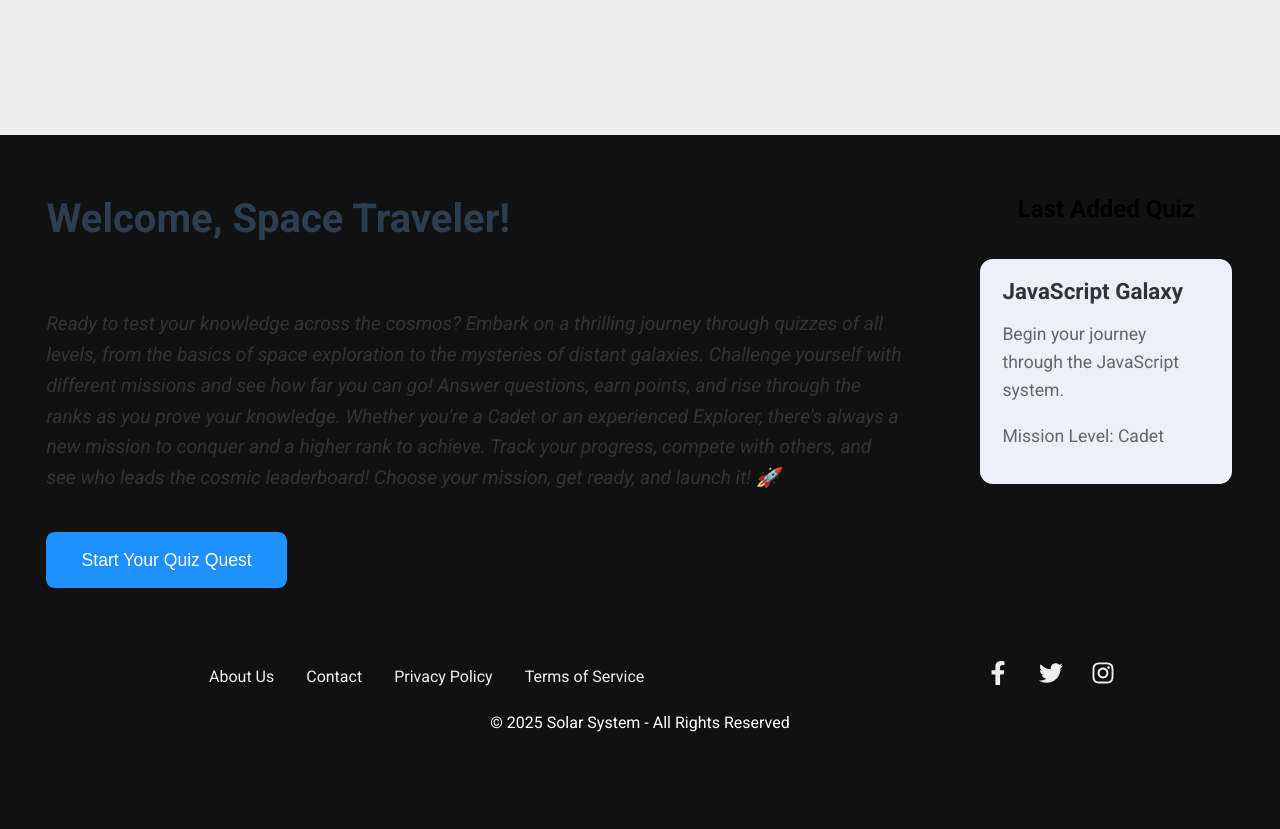
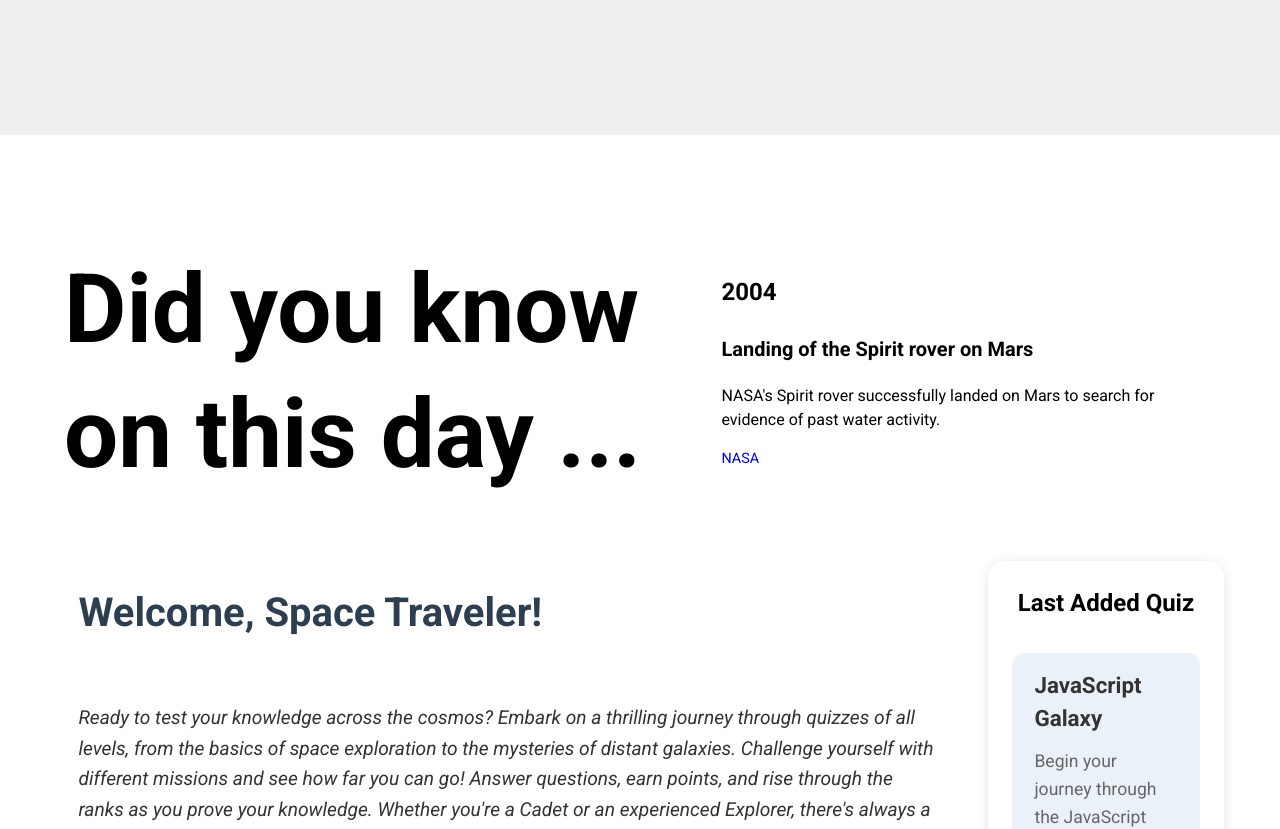
Before and after one commit to atanas-n-nikolov/Solar-System-React-2025-SoftUni, a React (Vite) app in the folder client/: page / in a window 1280 px wide. Shown: the part 1700-2529 px from the top of the page. Before the commit the page ends 2435 px from the top, so only its background shows below. Built offline with nearby package versions, Linux system fonts and the light colour scheme.

Commit message:
Add facts component

```diff
--- a/client/src/App.css
+++ b/client/src/App.css
@@ -41,3 +41,11 @@ img {
   width: 100%;
   height: auto;
 }
+
+.something {
+  display: flex;
+  flex-direction: column;
+  align-items: center;
+  background-color: #fff;
+  padding: 5em 2em;
+}
--- a/client/src/App.jsx
+++ b/client/src/App.jsx
@@ -8,6 +8,8 @@ import LastQuestion from './components/home/last-question/LastQuestion'
 import Planets from './components/planets/Planets'
 import Register from './components/register/Register'
 import Login from './components/login/Login'
+import Quiz from './components/quiz/Quiz'
+import Facts from './components/home/facts/Facts'
 
 export default function App() {
 
@@ -20,12 +22,16 @@ export default function App() {
                         <Route path="/" element={<>
                             <HeroSection />
                             <Home />
-                            <LastQuestion />
+                            <section className="something">
+                                <Facts />
+                                <LastQuestion />
+                            </section>
                         </>}>
                         </Route>
                         <Route path="/planets" element={<Planets />} />
                         <Route path="/sign-up" element={<Register />} />
                         <Route path="/login" element={<Login />} />
+                        <Route path="/quiz" element={<Quiz />} />
                     </Routes>
                 </main>
                 <Footer />
--- /dev/null
+++ b/client/src/components/home/facts/Facts.css
@@ -0,0 +1,65 @@
+.random-day {
+    display: flex;
+    align-items: center;
+    max-width: 1400px;
+    width: 100%;
+    gap: 2em;
+    justify-content: space-between;
+    flex-wrap: wrap;
+    box-shadow: 0 0 0.5em 0 rgba(255, 255, 255, 0.4);
+    padding: 2em;
+    border-radius: 0.5em;
+    transition: box-shadow 0.2s ease-in, transform 0.2s ease-in;
+}
+
+.random-day:hover {
+    transform: translateY(-0.5em);
+    box-shadow: 0 0 1em 0 rgb(255, 255, 255);
+}
+
+.fact-header {
+    display: flex;
+    flex-direction: column;
+    justify-content: center;
+    align-items: flex-start;
+}
+
+.fact-header h2 {
+    font-size: 6em;
+    line-height: 1.3;
+    font-weight: bold;
+}
+
+.fact-content {
+    display: flex;
+    max-width: 55ch;
+    flex-direction: column;
+}
+
+h3 {
+    font-size: 1.5em;
+    margin-bottom: 1em;
+}
+
+.title {
+    font-size: 1.25em;
+    font-weight: bold;
+    margin-bottom: 1em;
+}
+
+.description {
+    font-size: 1em;
+    margin-bottom: 1em;
+}
+
+.source {
+    font-size: 0.9em;
+}
+
+.source a {
+    text-decoration: none;
+}
+
+.source a:hover {
+    text-decoration: underline;
+}
--- /dev/null
+++ b/client/src/components/home/facts/Facts.jsx
@@ -0,0 +1,24 @@
+import { Link } from 'react-router';
+import './Facts.css';
+
+export default function Facts() {
+    return (
+        <article className="random-day">
+            <div className="fact-header">
+                <h2>
+                    Did you know<br />
+                    on this day ...
+                </h2>
+            </div>
+            <div className="fact-content">
+                <h3>2004</h3>
+                <p className="title">Landing of the Spirit rover on Mars</p>
+                <p className="description">
+                    NASA's Spirit rover successfully landed on Mars to search for evidence
+                    of past water activity.
+                </p>
+                <p className="source"><Link to="https://mars.nasa.gov">NASA</Link></p>
+            </div>
+        </article>
+    );
+}
```
